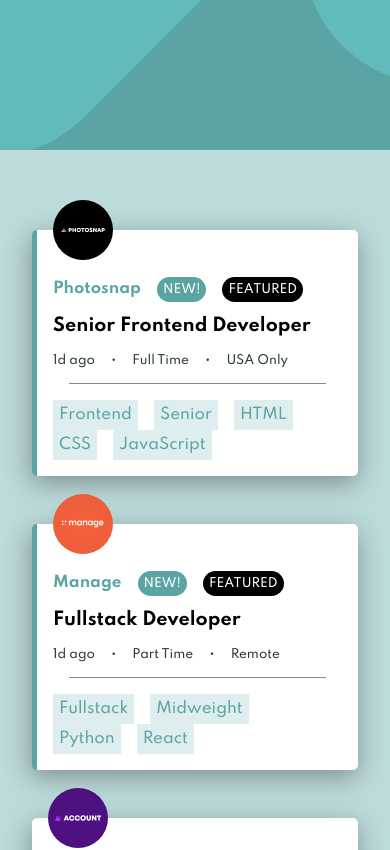
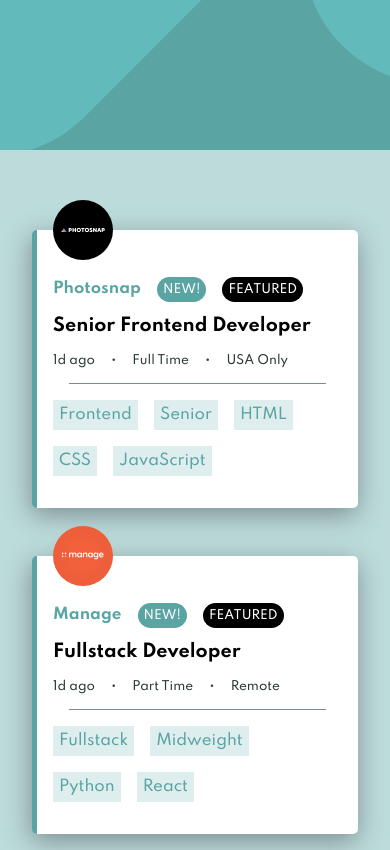
Before and after one commit to Marco981/job-listing, a React (Create React App) app: page / in a window 390 px wide. Shown: the top 850 px of the page. Built offline with nearby package versions, Linux system fonts and the light colour scheme.

Commit message:
add margin bottom on mobile for languages

```diff
--- a/src/components/JobListings/JobListing/JobListing.scss
+++ b/src/components/JobListings/JobListing/JobListing.scss
@@ -118,6 +118,10 @@
       cursor: pointer;
       transition: background .3s ease-in-out, color .3s ease-in-out;
 
+      @media (max-width: $mobile) {
+        margin-bottom: 1rem;
+      }
+
       &:hover {
         background: $color-primary;
         color: white;
```
